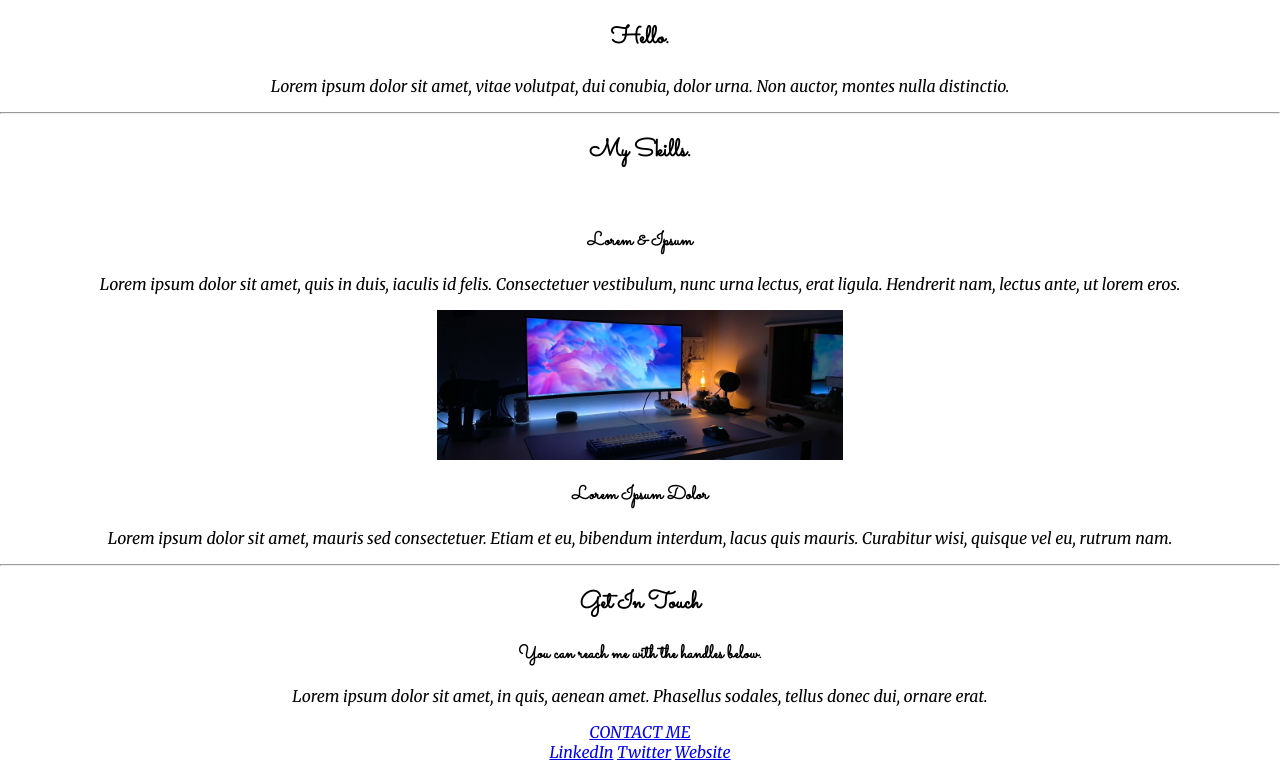
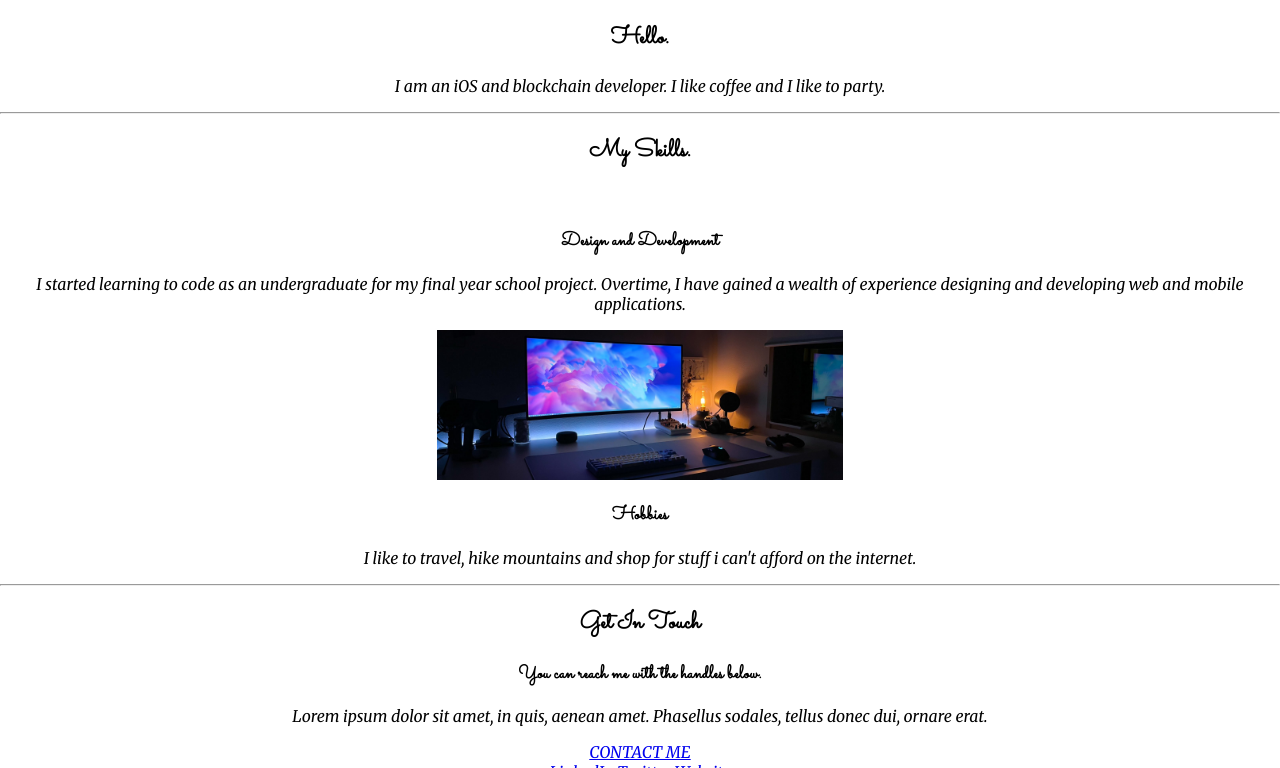
Before and after one commit to BashirYesufu/CSS-Website, a plain HTML site: page CSS - My Site/index.html in a window 1280 px wide. Shown: the part 718-1486 px from the top of the page. Drawn offline with Linux system fonts and the light colour scheme.

Commit message:
Formatted boiler plate text content

```diff
--- a/CSS - My Site/index.html
+++ b/CSS - My Site/index.html
@@ -19,20 +19,24 @@
     <div class="profile">
       <img src="images/Profile-Picture.jpg" alt="profile-img" height="150px">
       <h2>Hello.</h2>
-      <p>Lorem ipsum dolor sit amet, vitae volutpat, dui conubia, dolor urna. Non auctor, montes nulla distinctio.</p>
+      <p>I am an iOS and blockchain developer. I like coffee and I like to party.</p>
     </div>
     <hr>
     <div class="skills">
       <h2>My Skills.</h2>
       <div class="skill-row">
         <img class="" src="" alt="">
-        <h3>Lorem & Ipsum</h3>
-        <p>Lorem ipsum dolor sit amet, quis in duis, iaculis id felis. Consectetuer vestibulum, nunc urna lectus, erat ligula. Hendrerit nam, lectus ante, ut lorem eros.</p>
+        <h3>Design and Development</h3>
+        <p>
+          I started learning to code as an undergraduate for my final year school project. Overtime, I have gained a wealth of experience designing and developing web and mobile applications.
+        </p>
       </div>
       <div class="skill-row">
         <img class="computerScreen" src="images/Computer-Screen.jpg" alt="computer-img" height="150px">
-        <h3>Lorem Ipsum Dolor</h3>
-        <p>Lorem ipsum dolor sit amet, mauris sed consectetuer. Etiam et eu, bibendum interdum, lacus quis mauris. Curabitur wisi, quisque vel eu, rutrum nam.</p>
+        <h3>Hobbies</h3>
+        <p>
+          I like to travel, hike mountains and shop for stuff i can't afford on the internet.
+        </p>
       </div>
     </div>
     <hr>
```
